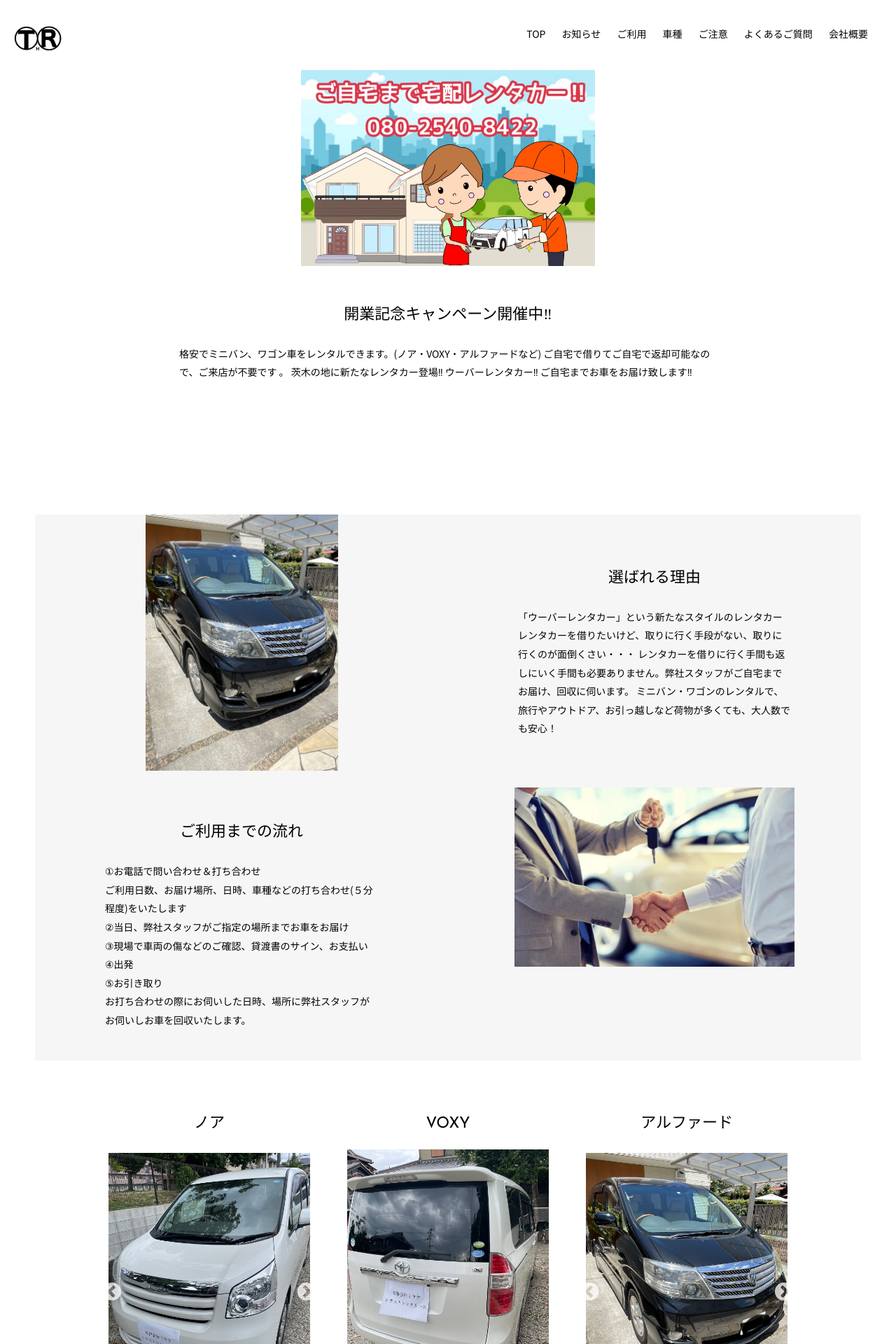
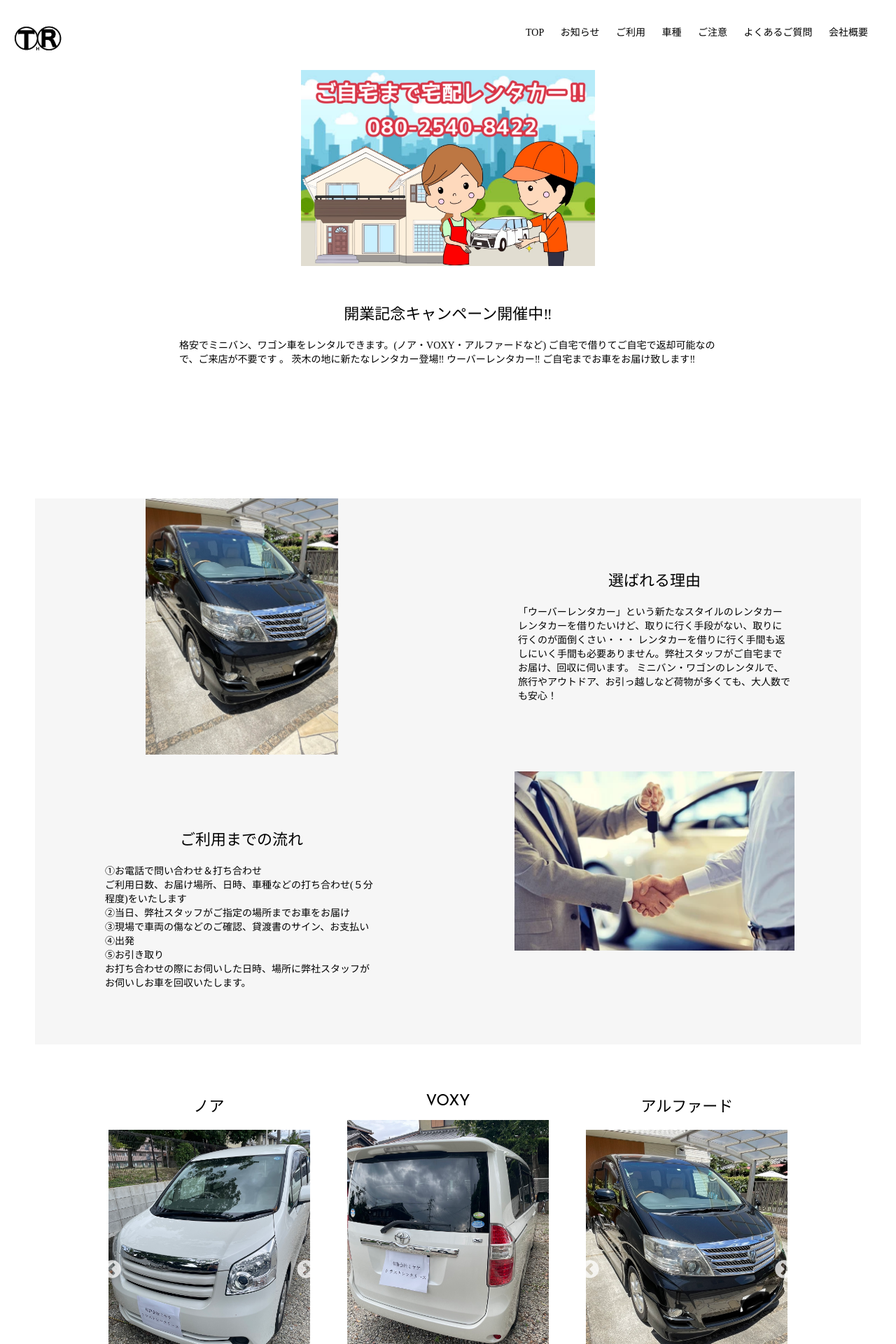
Before and after one commit to keiitix/trust-tentalease, a Rails app: template app/views/pages/home.html.erb in a window 1280 px wide. Shown: the top 1920 px of the page at 70% size. Run offline with Rails 7, Linux system fonts and the light colour scheme; the template is opened without the code that fills it, so the values that code supplies are empty; some libraries are stand-ins or nearby versions; some web fonts are replaced.

Commit message:
sdfbwれ

```diff
--- a/app/assets/stylesheets/style.css
+++ b/app/assets/stylesheets/style.css
@@ -18,17 +18,20 @@ h1,h2,h3,h4,h5,h6{font-size:100%;}
 img,abbr,acronym,fieldset{border:0;}
 
 body{
-	font: 14px/1.9 'Noto Sans JP', Arial, Verdana, 游ゴシック, YuGothic,'ヒラギノ角ゴ ProN W3', 'Hiragino Kaku Gothic ProN', メイリオ, Meiryo,sans-serif;
-	font-weight: 300;
+	font-family: 'YasashisaBold';
+	/* font: 14px/1.9 'Noto Sans JP', Arial, Verdana, 游ゴシック, YuGothic,'ヒラギノ角ゴ ProN W3', 'Hiragino Kaku Gothic ProN', メイリオ, Meiryo,sans-serif;
+	font-weight: 300; */
 	-webkit-text-size-adjust:100%;
 	overflow-x: hidden;
 	color: #000;
 	background: #fff;
+
 }
 
 a{
 	color: #0066ff;
 	text-decoration: none;
+	font-family: 'YasashisaBold';
 }
 
 a:hover, .active{
```
